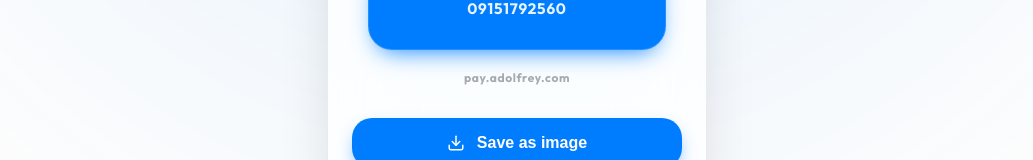
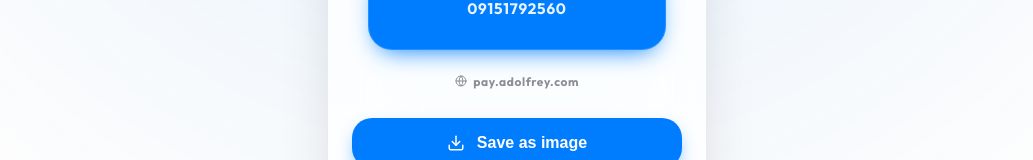
Before and after one commit to adolf94/static-ar-pay, a React (Vite) app: page / in a window 1280 px wide. Shown: the part 460-620 px from the top of the page, without its empty margins (123-1156 px from the left). Built offline with nearby package versions, Linux system fonts and the light colour scheme.

Commit message:
change icons

```diff
--- a/src/App.tsx
+++ b/src/App.tsx
@@ -1,7 +1,7 @@
 import React, { useState, useEffect, useRef } from 'react';
 import { QRCodeSVG } from 'qrcode.react';
 import { motion, AnimatePresence } from 'framer-motion';
-import { Smartphone, ShieldCheck, CreditCard, Wallet, Landmark, Zap, Download } from 'lucide-react';
+import { Smartphone, ShieldCheck, CreditCard, Wallet, Landmark, Zap, Download, Globe } from 'lucide-react';
 import { toPng } from 'html-to-image';
 import { providers, GENERIC_BANK_LOGO } from './config';
 import ThemeToggle from './components/ThemeToggle';
@@ -125,7 +125,10 @@ const App: React.FC = () => {
             <p className="account-number">{currentProvider.account}</p>
           </motion.div>
 
-          <div className="branded-link">pay.adolfrey.com</div>
+          <div className="branded-link">
+            <Globe size={12} className="url-icon" />
+            <span>pay.adolfrey.com</span>
+          </div>
 
           {/* Branded Icon Row for the Downloaded Image */}
           <div className="export-footer-icons">
--- a/src/index.css
+++ b/src/index.css
@@ -263,10 +263,19 @@ body {
 .branded-link {
   font-size: 0.75rem;
   font-weight: 700;
-  color: var(--text-secondary);
-  opacity: 0.6;
+  color: var(--text-secondary); /* Restored theme-aware color */
+  opacity: 0.8;
   letter-spacing: 0.05em;
-  margin-bottom: 1rem;
+  margin-top: 0.25rem; /* Tighter alignment */
+  margin-bottom: 0.75rem;
+  display: flex;
+  align-items: center;
+  justify-content: center;
+  gap: 0.4rem;
+}
+
+.url-icon {
+  margin-top: -1px;
 }
 
 .download-btn {
```
